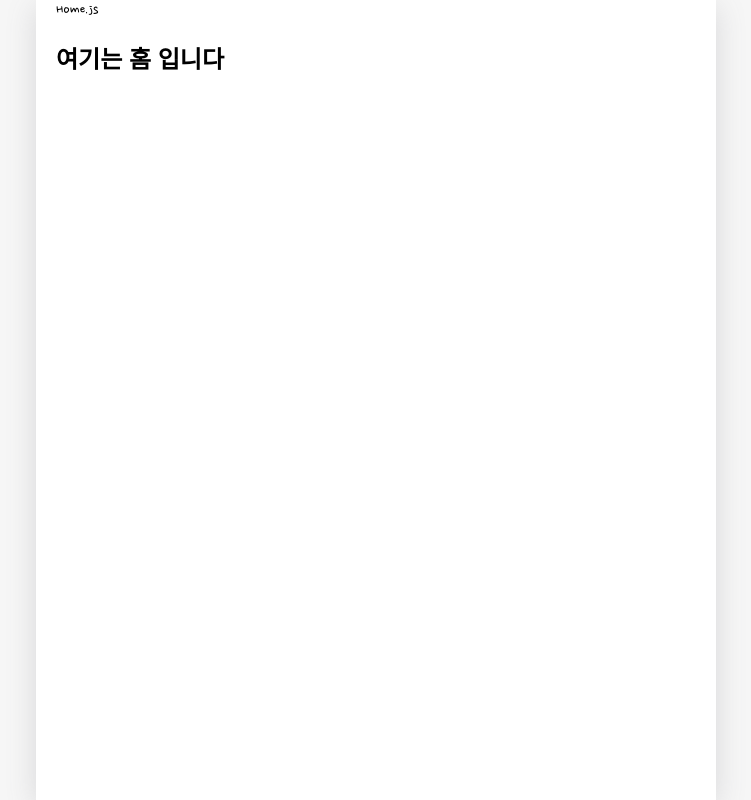
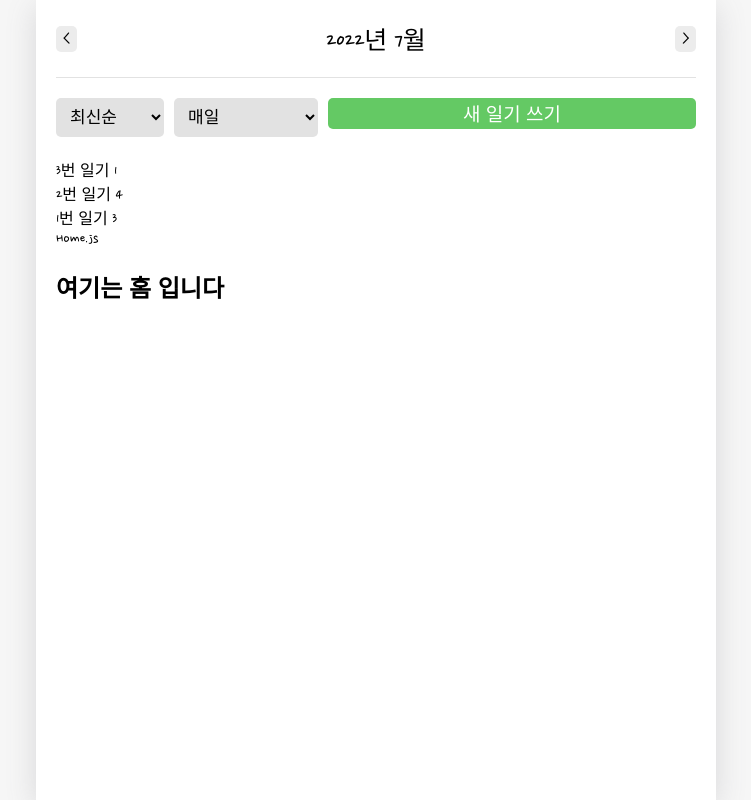
Before and after one commit to JeongYujae/Emotion-Diary, a React (Create React App) app: page / in a window 1280 px wide. Shown: the whole page, without its empty margins (264-1015 px from the left). Built offline with nearby package versions, Linux system fonts and the light colour scheme; a web font is replaced by a local one.

Commit message:
Home Component

```diff
--- a/src/App.css
+++ b/src/App.css
@@ -103,3 +103,37 @@ header .head_btn_right {
 header button {
   font-family: 'Nanum Pen Script';
 }
+
+/* DiaryList */
+
+.DiaryList .menu_wrapper {
+  display: flex;
+  justify-content: space-between;
+
+  margin-top: 20px;
+  margin-bottom: 20px;
+}
+
+.DiaryList .menu_wrapper .right_col {
+  flex-grow: 1;
+}
+
+.DiaryList .menu_wrapper .right_col button {
+  width: 100%;
+}
+
+.DiaryList .ControlMenu {
+  margin-right: 10px;
+  border: none;
+  border-radius: 5px;
+  background-color: #e2e2e2;
+
+  padding-top: 10px;
+  padding-bottom: 10px;
+  padding-left: 10px;
+  padding-right: 10px;
+
+  cursor: pointer;
+  font-family: "Nanum Pen Script";
+  font-size: 17px;
+}
--- a/src/App.js
+++ b/src/App.js
@@ -6,7 +6,6 @@ import New from './pages/New';
 import Edit from './pages/Edit';
 import Diary from './pages/Diary';
 import React, { useReducer, useRef } from 'react';
-
 
 const reducer = (state,action)=>{
   let newState=[];
@@ -41,11 +40,36 @@ const reducer = (state,action)=>{
 export const DiaryStateContext= React.createContext();
 export const DiaryDispatchContext= React.createContext();
 
+const dummyData= [
+  {
+    id:1,
+    emotion:3,
+    content:'1번 일기',
+    date: new Date().getTime()
+  },
 
+  {
+    id:2,
+    emotion:4,
+    content:'2번 일기',
+    date: new Date().getTime()+1
+  },
+  {id:3,
+  emotion:1,
+  content:'3번 일기',
+  date: new Date().getTime()+2
+  },
+  {id:4,
+    emotion:2,
+    content:'4번 일기',
+    date: new Date().getTime()+1000000000000
+
+  }
+]
 
 function App() {
 
-  const [data,dispatch] = useReducer(reducer,[]);
+  const [data,dispatch] = useReducer(reducer,dummyData);
 
   const dataId = useRef(1);
 
--- /dev/null
+++ b/src/components/DiaryList.js
@@ -0,0 +1,98 @@
+import React, { useState } from "react";
+import { useNavigate } from "react-router-dom";
+import MyButton from "./MyButton";
+
+const ControlMenu = ({value, onChange, optionList}) => {
+    return(
+        <select className="ControlMenu" value={value} onChange={(e)=>onChange(e.target.value)}>
+            {optionList.map((it,idx)=> (
+            <option value={it.value} key={idx}>
+                {it.name}
+            </option>
+
+                ))}
+
+        </select>
+    )
+}
+
+const filterOptionList = [
+    {value:"all", name:"매일"},
+    {value:"good", name:"좋은 하루만"},
+    {value:"bad", name:"안 좋은 하루만"},
+
+]
+
+const sortOptionList = [
+    {value:"latest",name:"최신순"},
+    {value:"oldest",name:"오래된 순"},
+]
+
+
+const DirayList = ({diaryList}) => {
+    const navigate= useNavigate()
+    const [sortType,setSortType]= useState('latest')
+    const [filter, setFilter]= useState("all");
+
+
+    const getProcessedDiaryList= () => {
+
+        const filterCallBack= (item) => {
+            if (filter=== "good") {
+                return parseInt(item.emotion) >3
+            }
+            else {
+                return parseInt(item.emotion)<=3
+            }
+
+        }
+
+        const compare= (a,b) => {
+            if (sortType==="latest"){
+                return parseInt(b.date) - parseInt(a.date)
+            } else {
+                return parseInt(a.date) - parseInt(b.date)
+            }
+
+        };
+
+        // stringfy -> JSON 화 시켜서 문자로 바꾸고  parse ->  다시 json 파일로 바꾸기
+        // 그대로 복사됨
+        const copyList= JSON.parse(JSON.stringify(diaryList))
+
+        const filteredList= filter==="all" ? copyList : copyList.filter((it)=>filterCallBack(it));
+        //감정 별로 나눠 놓고, 시간 순으로 정렬하면 감정 필터에도 시간 필터가 적용이 된다
+        const sortedList= filteredList.sort(compare);
+        return sortedList;
+
+}
+
+    return(
+        <div className="DiaryList">
+
+            <div className="menu_wrapper">
+                <div className="left_col">
+                <ControlMenu value={sortType} onChange={setSortType} optionList={sortOptionList}/>
+                <ControlMenu value={filter} onChange={setFilter} optionList={filterOptionList}/>
+                </div>
+                <div className="right_col">
+                <MyButton type={'positive'} text={'새 일기 쓰기'} onClick={()=>navigate('/new')}/>
+                </div>
+
+            </div>
+
+
+            {getProcessedDiaryList().map((it)=>
+            (<div
+                key={it.id}>
+                    {it.content} {it.emotion}
+            </div>))}
+
+        </div>
+    )
+}
+
+DirayList.defaultProps= {
+    diaryList: []
+}
+export default DirayList
--- a/src/pages/Home.js
+++ b/src/pages/Home.js
@@ -1,8 +1,53 @@
-import React from "react";
+import React, { useContext, useEffect, useState } from "react";
+import MyHeader from "./../components/MyHeader"
+import MyButton from "./../components/MyButton"
+import { DiaryStateContext } from "../App";
+import DirayList from "../components/DiaryList";
 
 const Home = () => {
+
+    const diaryList= useContext(DiaryStateContext)
+
+    const [data,setData]= useState([]);
+
+    const [curDate,setCurDate]=useState(new Date())
+
+    useEffect(()=>{
+        const firstDay = new Date(curDate.getFullYear(), curDate.getMonth(),1).getTime()
+
+        const lastDay= new Date(curDate.getFullYear(), curDate.getMonth()+1,0).getTime()
+
+        setData(diaryList.filter((it)=> firstDay<= it.date && it.date <= lastDay))
+
+    },[diaryList, curDate])
+    //diaryList 가 바뀌면 다시 랜더링이 필요하기 때문
+
+    const headText=`${curDate.getFullYear()}년 ${curDate.getMonth()+1}월`
+
+    const increaseMonth = () => {
+        setCurDate(
+            new Date(curDate.getFullYear(), curDate.getMonth()+1, curDate.getDate())
+
+        )
+    }
+
+    const decreaseMonth = () => {
+        setCurDate(
+            new Date(curDate.getFullYear(), curDate.getMonth()-1, curDate.getDate())
+        )
+    }
+
+
     return(
         <div>
+            <MyHeader
+            headText={headText}
+            leftChild={<MyButton text ={'<'} onClick={decreaseMonth}/>}
+            rightChild={<MyButton text={'>'} onClick={increaseMonth}/>}
+            />
+
+            <DirayList diaryList={data}/>
+
             Home.js
             <h2>여기는 홈 입니다</h2>
         </div>
```
